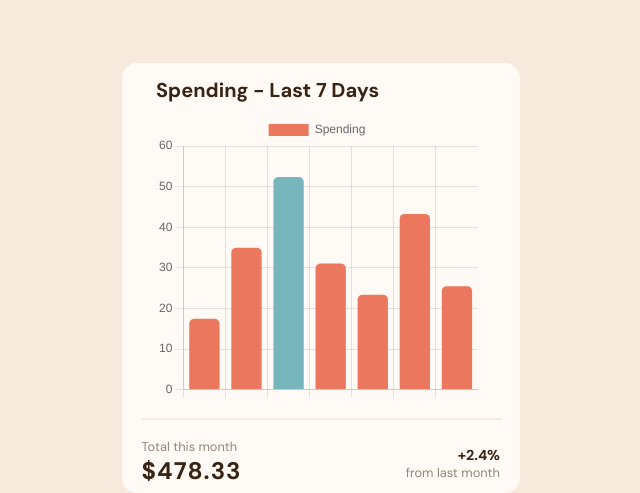
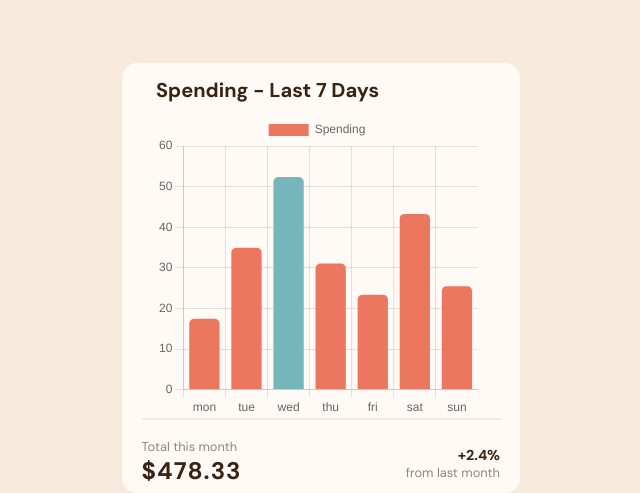
Before and after one commit to Nayab007/React-Chart-Project, a React (Create React App) app: page / in a window 1280 px wide. Shown: the part 276-769 px from the top of the page, without its empty margins (320-960 px from the left). Built offline with nearby package versions, Linux system fonts and the light colour scheme.

Commit message:
New changes on bar component

```diff
--- a/src/components/chart/bar.js
+++ b/src/components/chart/bar.js
@@ -19,7 +19,7 @@ function Barfun() {
     <div className="container">
       <Bar
         data={{
-          labels: data.map(() => ""), // Empty labels array to exclude weekdays
+          labels: data.map((data) => data.day), // Empty labels array to exclude weekdays
           datasets: [
 
             {
```
